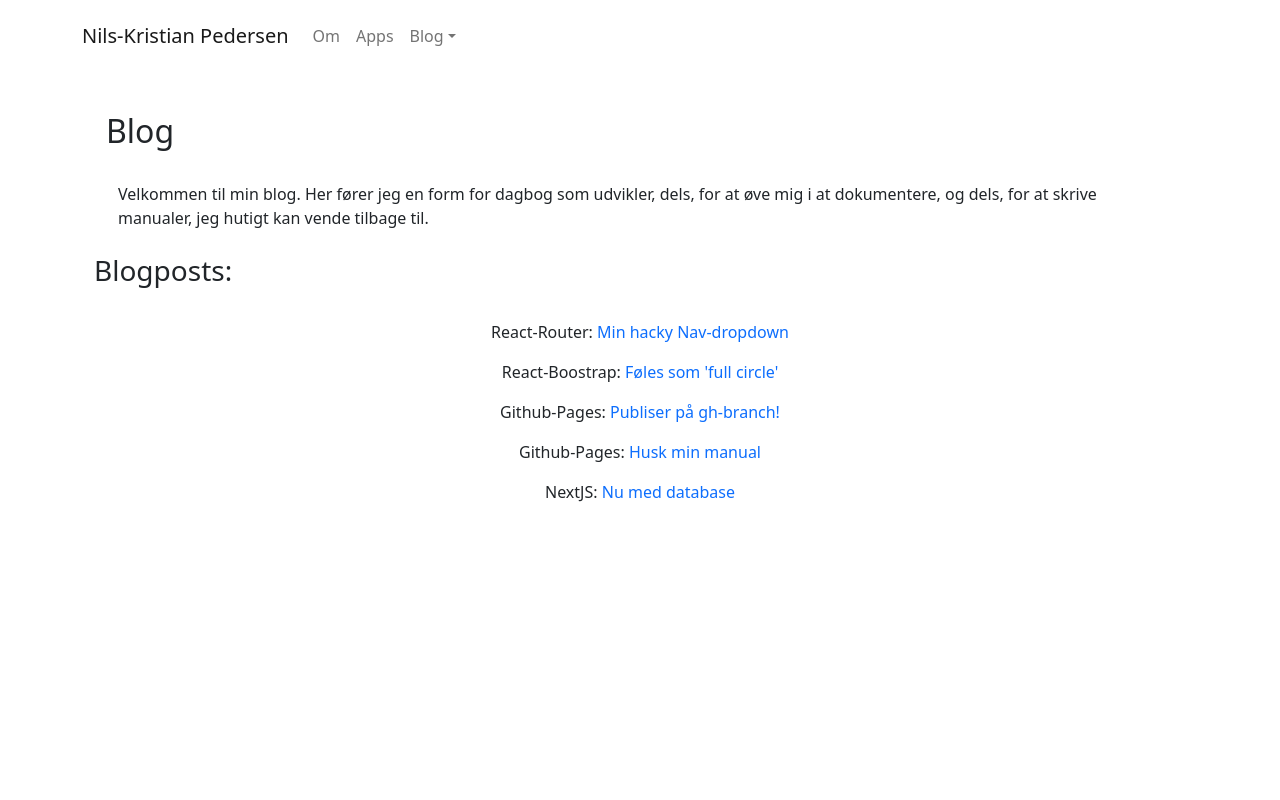
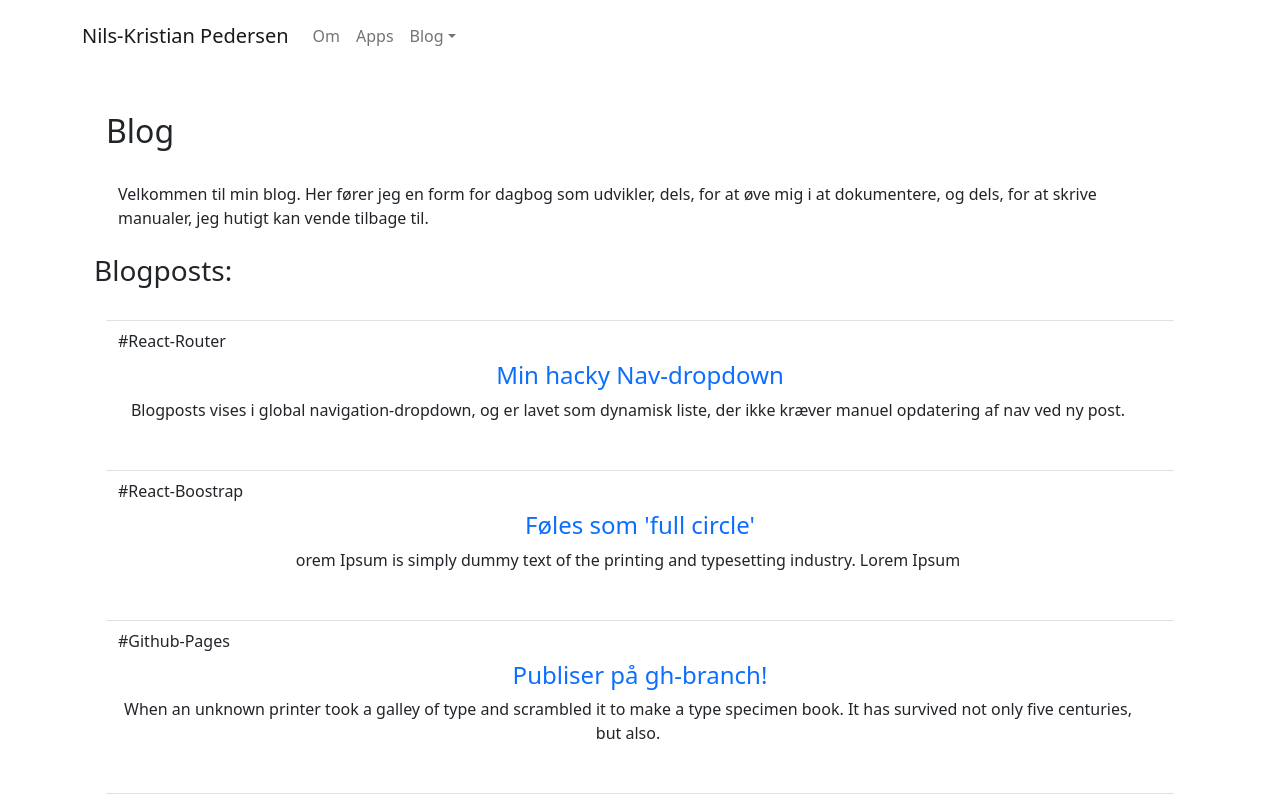
Before and after one commit to nkped/nkped.github.io, a React (Create React App) app: page /blog in a window 1280 px wide. Shown: the top 800 px of the page. Built offline with nearby package versions, Linux system fonts and the light colour scheme.

Commit message:
Data nu med -intro-, blog-layout opdateret

```diff
--- a/src/data.js
+++ b/src/data.js
@@ -1,41 +1,50 @@
 let blogPosts = [
   {
     number: 11,
+    subject: "React-Router",
     titel: "Min hacky Nav-dropdown",
-    subject: "React-Router",
+    intro:
+      "Blogposts vises i global navigation-dropdown, og er lavet som dynamisk liste, der ikke kræver manuel opdatering af nav ved ny post.",
     image: "",
-    intro: "Hvordan jeg lavede en dynamisk dropdown til blogindlæg.",
     text: "Lorem Ipsum is simply dummy text of the printing and typesetting industry. Lorem Ipsum has been the industry's standard dummy text ever since the 1500s, when an unknown printer took a galley of type and scrambled it to make a type specimen book. It has survived not only five centuries, but also the leap into electronic typesetting, remaining.",
     author: "Nils-Kristian Pedersen",
   },
   {
     number: 22,
+    subject: "React-Boostrap",
     titel: "Føles som 'full circle'",
-    subject: "React-Boostrap",
+    intro:
+      "orem Ipsum is simply dummy text of the printing and typesetting industry. Lorem Ipsum",
     image: "",
     text: "Lorem Ipsum is simply dummy text of the printing and typesetting industry. Lorem Ipsum has been the industry's standard dummy text ever since the 1500s, when an unknown printer took a galley of type and scrambled it to make a type specimen book. It has survived not only five centuries, but also the leap into electronic typesetting, remaining. Lorem Ipsum is simply dummy text of the printing and typesetting industry. Lorem Ipsum has been the industry's standard dummy text ever since the 1500s, when an unknown printer took a galley of type and scrambled it to make a type specimen book.Lorem Ipsum is simply dummy text of the printing and typesetting industry. Lorem Ipsum has been the industry's standard dummy text.",
     author: "Nils-Kristian Pedersen",
   },
   {
     number: 33,
+    subject: "Github-Pages",
     titel: "Publiser på gh-branch!",
-    subject: "Github-Pages",
+    intro:
+      "When an unknown printer took a galley of type and scrambled it to make a type specimen book. It has survived not only five centuries, but also.",
     image: "",
     text: "Lorem Ipsum is simply dummy text of the printing and typesetting industry. Lorem Ipsum has been the industry's standard dummy text ever since the 1500s, when an unknown printer took a galley of type and scrambled it to make a type specimen book. It has survived not only five centuries, but also the leap into electronic typesetting, remaining. Lorem Ipsum is simply dummy text of the printing and typesetting industry. Lorem Ipsum has been the industry's standard dummy text ever since the 1500s, when an unknown printer took a galley of type and scrambled it to make a type specimen book.Lorem Ipsum is simply dummy text of the printing and typesetting industry.",
     author: "Nils-Kristian Pedersen",
   },
   {
     number: 44,
+    subject: "Github-Pages",
     titel: "Husk min manual",
-    subject: "Github-Pages",
+    intro:
+      "Ever since the 1500s, when an unknown printer took a galley of type and scrambled it.",
     image: "",
     text: "Lorem Ipsum is simply dummy text of the printing and typesetting industry. Lorem Ipsum has been the industry's standard dummy text ever since the 1500s, when an unknown printer took a galley of type and scrambled it to make a type specimen book. It has survived not only five centuries, but also the leap into electronic typesetting, remaining. Lorem Ipsum is simply dummy text of the printing and typesetting industry. Lorem Ipsum has been the industry's standard dummy text.",
     author: "Nils-Kristian Pedersen",
   },
   {
     number: 55,
+    subject: "NextJS",
     titel: "Nu med database",
-    subject: "NextJS",
+    intro:
+      "But also the leap into electronic typesetting, remaining. Lorem Ipsum is simply dummy text of the printing and typesetti.",
     image: "",
     text: "Lorem Ipsum is simply dummy text of the printing and typesetting industry. Lorem Ipsum has been the industry's standard dummy text ever since the 1500s, when an unknown printer took a galley of type and scrambled it to make a type specimen book. It has survived not only five centuries, but also the leap into electronic typesetting, remaining. Lorem Ipsum is simply dummy text of the printing and typesetting industry. Lorem Ipsum has been the industry's standard dummy text ever since the 1500s, when an unknown printer took a galley of type and scrambled it to make a type specimen book.",
     author: "Nils-Kristian Pedersen",
--- a/src/routes/blog.jsx
+++ b/src/routes/blog.jsx
@@ -12,24 +12,31 @@ export default function Blog() {
         <h3>Blogposts:</h3>
       </Container>
       <Container className="p-4">
-        <Container>
-          {blogPosts.map((blogPost) => {
-            return (
-              <Row>
-                <Col className="pb-3">
-                  {`${blogPost.subject}: `}
+        {blogPosts.map((blogPost) => {
+          return (
+            <Container className="">
+              <Row className="border-top">
+                <Col className="d-flex justify-content-start py-2">
+                  <div className="">{`#${blogPost.subject}`}</div>
+                </Col>
+              </Row>
+              <Row className="">
+                <Col>
                   <Link
                     className="text-decoration-none"
                     to={`/blog/${blogPost.number}`}
                     key={blogPost.number}
                   >
-                    {blogPost.titel}
+                    <h4>{blogPost.titel}</h4>
                   </Link>
                 </Col>
+                <Row>
+                  <Col className="pb-5">{blogPost.intro}</Col>
+                </Row>
               </Row>
-            );
-          })}
-        </Container>
+            </Container>
+          );
+        })}
       </Container>
     </Container>
   );
```
